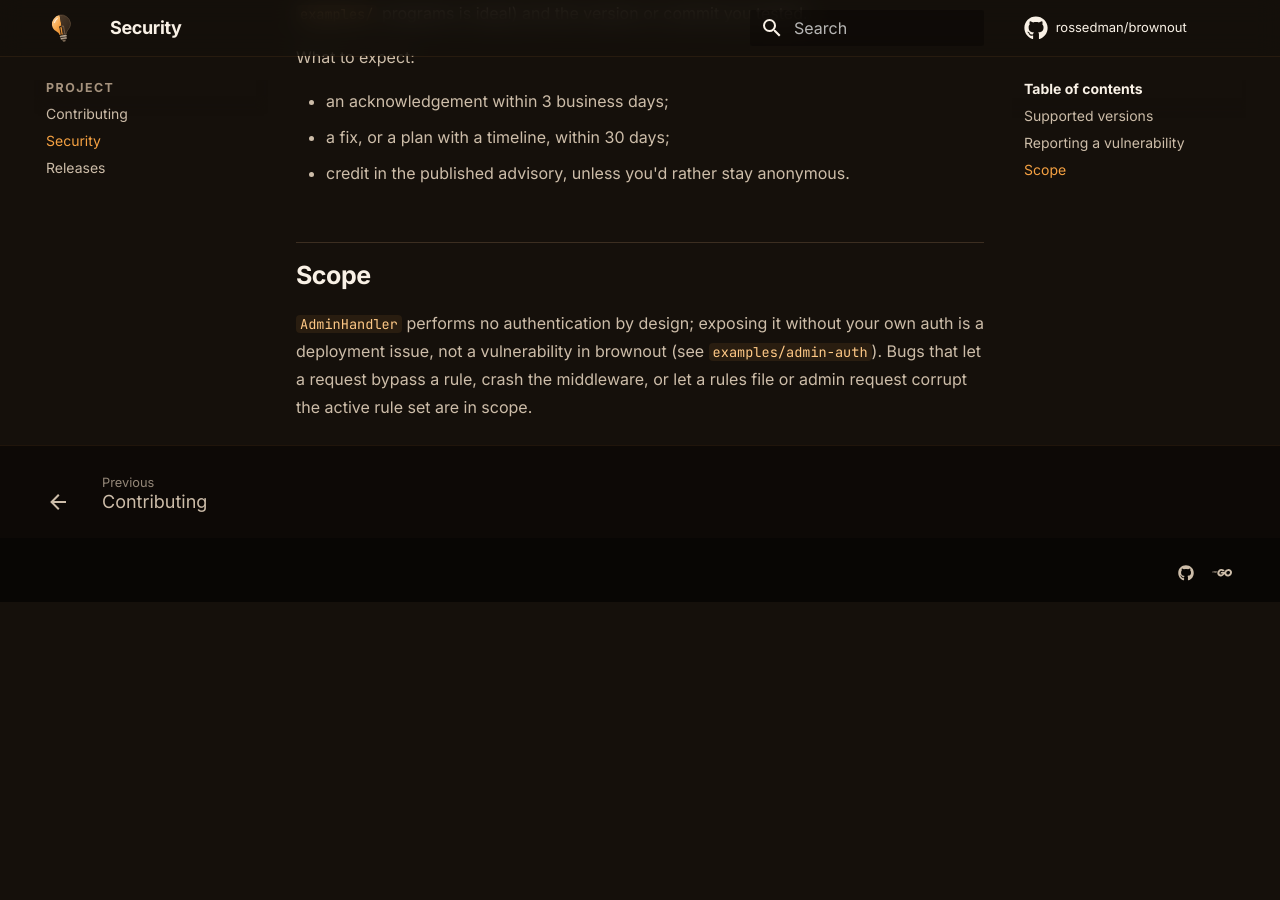
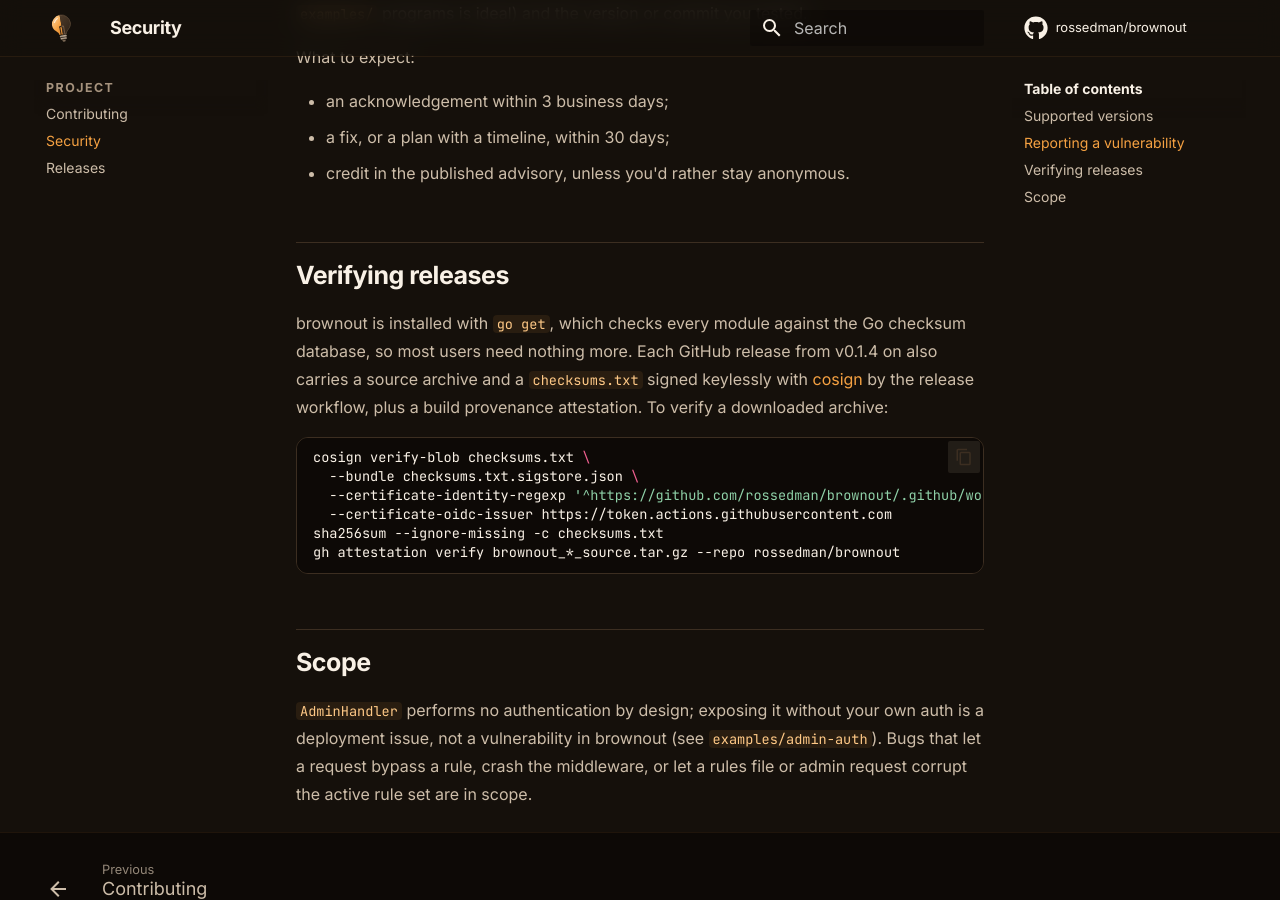
Before and after one commit to rossedman/brownout, an MkDocs documentation site: the page built from docs/security.md, in a window 1280 px wide and 900 px high, scrolled down 670 px. Built offline with MkDocs 1.6.1 and Material for MkDocs 9.7.7, drawn with Linux system fonts in a browser that asks for light colours; comment, search, counter and statistics services are not loaded; before the commit the page ends 1272 px from its top, so only the background shows below that.

Commit message:
build: publish signed GitHub releases with GoReleaser
Each v* tag gets release notes grouped by Conventional Commit type, a source
archive, a checksums file signed keylessly with cosign and a build provenance
attestation. SECURITY.md documents how to verify them.

Co-Authored-By: Claude Opus 5.5 <noreply@anthropic.com>
Claude-Session: https://claude.ai/code/session_01J6Uc3LSd41r3hLmqmXjCu2

````diff
--- a/SECURITY.md
+++ b/SECURITY.md
@@ -23,6 +23,23 @@ What to expect:
 - a fix, or a plan with a timeline, within 30 days;
 - credit in the published advisory, unless you'd rather stay anonymous.
 
+## Verifying releases
+
+brownout is installed with `go get`, which checks every module against the Go
+checksum database, so most users need nothing more. Each GitHub release from
+v0.1.4 on also carries a source archive and a `checksums.txt` signed keylessly
+with [cosign](https://docs.sigstore.dev/) by the release workflow, plus a
+build provenance attestation. To verify a downloaded archive:
+
+```sh
+cosign verify-blob checksums.txt \
+  --bundle checksums.txt.sigstore.json \
+  --certificate-identity-regexp '^https://github.com/rossedman/brownout/.github/workflows/release.yml@refs/tags/v' \
+  --certificate-oidc-issuer https://token.actions.githubusercontent.com
+sha256sum --ignore-missing -c checksums.txt
+gh attestation verify brownout_*_source.tar.gz --repo rossedman/brownout
+```
+
 ## Scope
 
 `AdminHandler` performs no authentication by design; exposing it without your
````
Also changed, not shown: .goreleaser.yaml (added, +73 -0 lines), 1 other file.
